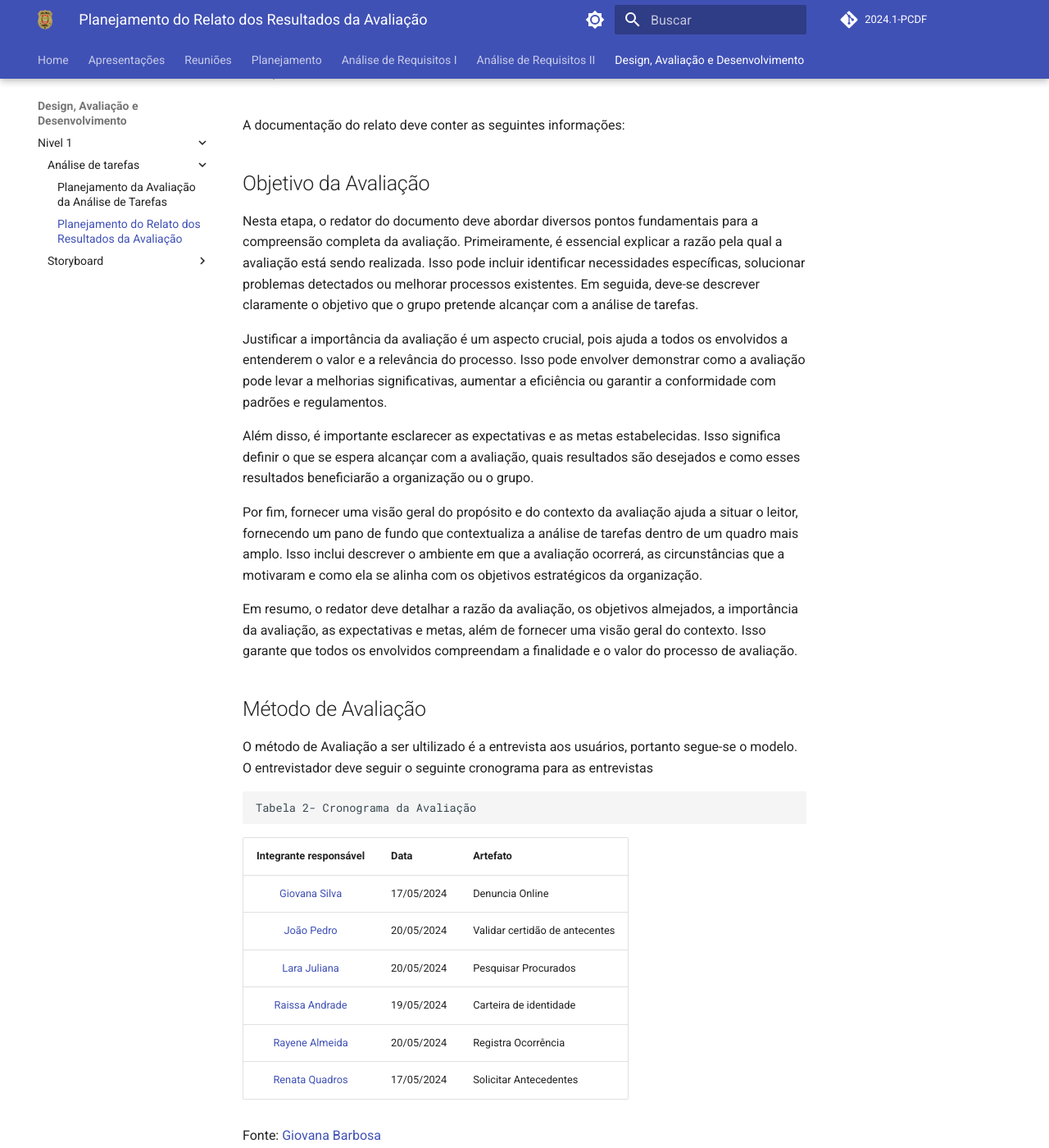
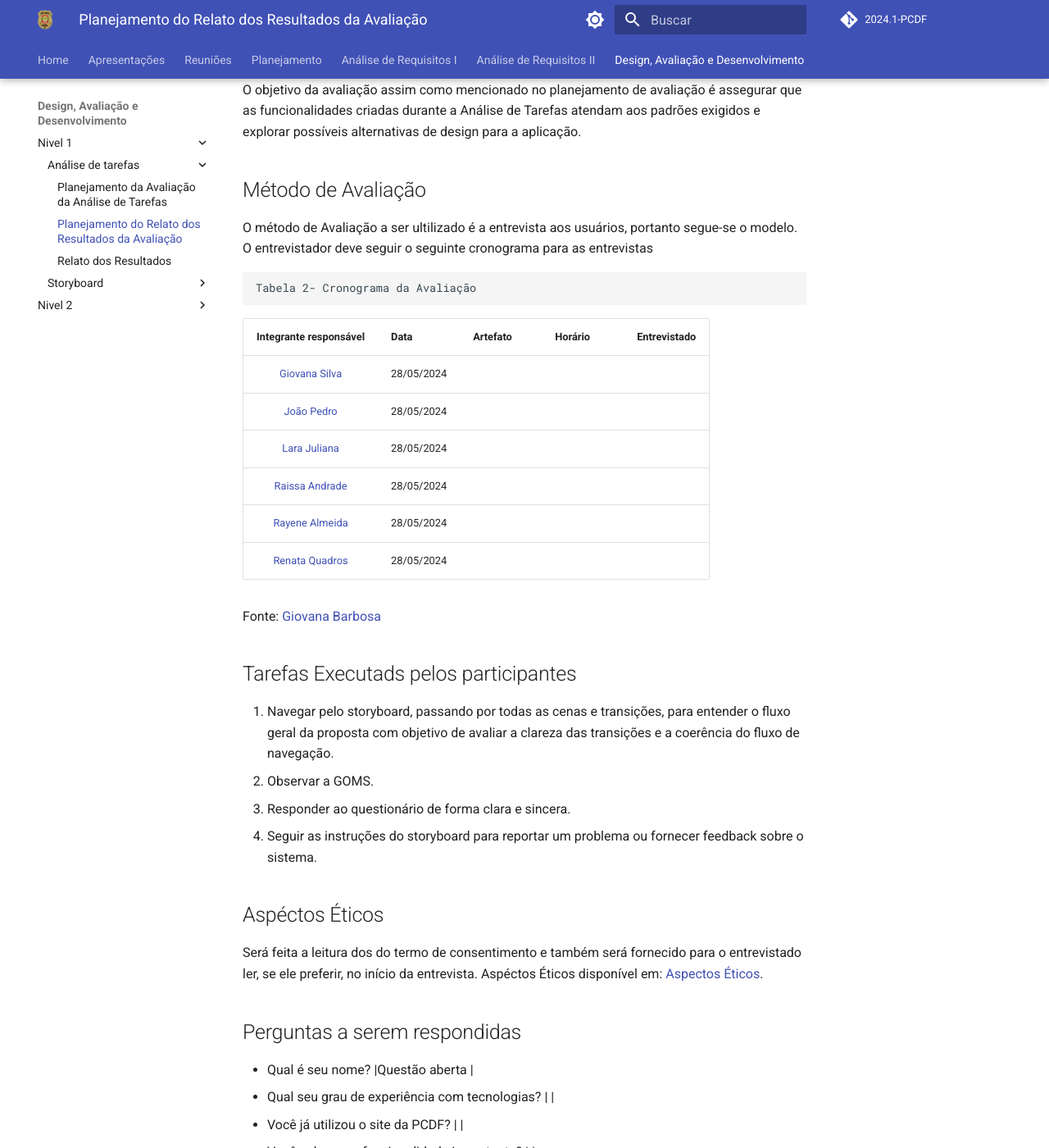
Before and after one commit to Interacao-Humano-Computador/2024.1-PCDF, an MkDocs documentation site: the page built from docs/design/Nivel1/analise_tarefas/planejamento_relato.md, in a window 1280 px wide and 1400 px high, scrolled down 1147 px. Shown: the whole window at 82% size. Built offline with MkDocs 1.6.1 and Material for MkDocs 9.7.7, drawn with Linux system fonts in a browser that asks for light colours; comment, search, counter and statistics services are not loaded; some of the changed text lies outside the part shown.

Commit message:
Planejamento do Relato

```diff
--- a/docs/design/Nivel1/analise_tarefas/planejamento_relato.md
+++ b/docs/design/Nivel1/analise_tarefas/planejamento_relato.md
@@ -2,11 +2,7 @@
 Este documento tem como objetivo descrever o planejamento do relato da análise de tarefas que é um documento que será ultilizado como base para escrever o relato e conclusões da avaliação. O relato será baseado no planejamento da avaliação da análise de tarefas. Sua principal função é estruturar e ordenar os dados coletados, a fim de facilitar a identificação de pontos de melhoria para o sistema do site da PCDF e fornecer sugestões de redesign pelo grupo
 
 # Metodologia
-A escolha da metodologia varia de acordo com os resultados que devm ser alcançados:
-
-- 1.Observação: a pessoa deve observar enquanto o usuário realiza a prática de alguma funcionalidade do sistema, se atentando as dificuldades que os usuários podem vir a ter
-- 2.Entrevistas: Realizar entrevistas com o usuário em dupla ou em grupo.As entrevistas podem ser estruturadas, semiestruturadas ou não estruturadas, dependendo das necessidades do estudo
-- 3.Questionários: Utilizar questionários padronizados para coletar dados quantitativos e qualitativos sobre as tarefas.
+Ultilizamos o método de entrevista , em que apresentamos a analise de tarefas GOMS e os storyboard de cada funcionalidade. Assim foi possivel coletar os dados dos usuários e os feedbacks.
 
 É sempre importante resaltar que a metodologia deve se adaptar a metodologia de acordo com as características do projeto e as necessidades específicas da análise de tarefas. Neste projeto ultilizamos o framework DECIDE
 
@@ -26,52 +22,45 @@ A documentação do relato deve conter as seguintes informações:
 
 ## Objetivo da Avaliação
 
-Nesta etapa, o redator do documento deve abordar diversos pontos fundamentais para a compreensão completa da avaliação. Primeiramente, é essencial explicar a razão pela qual a avaliação está sendo realizada. Isso pode incluir identificar necessidades específicas, solucionar problemas detectados ou melhorar processos existentes. Em seguida, deve-se descrever claramente o objetivo que o grupo pretende alcançar com a análise de tarefas.
-
-Justificar a importância da avaliação é um aspecto crucial, pois ajuda a todos os envolvidos a entenderem o valor e a relevância do processo. Isso pode envolver demonstrar como a avaliação pode levar a melhorias significativas, aumentar a eficiência ou garantir a conformidade com padrões e regulamentos.
-
-Além disso, é importante esclarecer as expectativas e as metas estabelecidas. Isso significa definir o que se espera alcançar com a avaliação, quais resultados são desejados e como esses resultados beneficiarão a organização ou o grupo.
-
-Por fim, fornecer uma visão geral do propósito e do contexto da avaliação ajuda a situar o leitor, fornecendo um pano de fundo que contextualiza a análise de tarefas dentro de um quadro mais amplo. Isso inclui descrever o ambiente em que a avaliação ocorrerá, as circunstâncias que a motivaram e como ela se alinha com os objetivos estratégicos da organização.
-
-Em resumo, o redator deve detalhar a razão da avaliação, os objetivos almejados, a importância da avaliação, as expectativas e metas, além de fornecer uma visão geral do contexto. Isso garante que todos os envolvidos compreendam a finalidade e o valor do processo de avaliação.
+O objetivo da avaliação assim como mencionado no planejamento de avaliação é  assegurar que as funcionalidades criadas durante a Análise de Tarefas atendam aos padrões exigidos e explorar possíveis alternativas de design para a aplicação.
 
 ## Método de Avaliação
 O método de Avaliação a ser ultilizado é a entrevista aos usuários, portanto segue-se o modelo. O entrevistador deve seguir o seguinte cronograma para as entrevistas
 
     Tabela 2- Cronograma da Avaliação
 
-| Integrante responsável | Data       | Artefato |
-|:----------------------:|------------|-------|
-| [Giovana Silva](https://github.com/gio221) | 17/05/2024 | Denuncia Online |
-| [João Pedro](https://github.com/JoaoODragonborn) | 20/05/2024 | Validar certidão de antecentes |
-| [Lara Juliana](https://github.com/gravelylara) | 20/05/2024 |Pesquisar Procurados  |
-| [Raissa Andrade](https://github.com/RaissaAndradeS) | 19/05/2024 | Carteira de identidade  |
-| [Rayene Almeida](https://github.com/rayenealmeida) | 20/05/2024 | Registra Ocorrência |
-| [Renata Quadros](https://github.com/Renatinha28) | 17/05/2024 | Solicitar Antecedentes |
+| Integrante responsável | Data       | Artefato | Horário | Entrevistado |
+|:----------------------:|------------|-------|---------|--------------|
+| [Giovana Silva](https://github.com/gio221) | 28/05/2024 |  |  |  |
+| [João Pedro](https://github.com/JoaoODragonborn) | 28/05/2024 |  |  |  |
+| [Lara Juliana](https://github.com/gravelylara) | 28/05/2024 |  |  |  |
+| [Raissa Andrade](https://github.com/RaissaAndradeS) | 28/05/2024 |  |  | |
+| [Rayene Almeida](https://github.com/rayenealmeida) | 28/05/2024 |  |  |  |
+| [Renata Quadros](https://github.com/Renatinha28) | 28/05/2024 |  |  |  |
 
 Fonte: [Giovana Barbosa](https://github.com/gio221)
 
-## Perguntas que deveriam ser respondidas com a avaliação
-- 1- De qual delas se espera que tenha um impacto negativo menor ao ser adotada?
-- 2- Qual delas os usuários preferem? Por que?
-- 4- Ele entende o que significa cada elemento ?
-- 5- Ele vai entender o que deve ser feito logo em seguida?
-- 6- Ele tem acesso a todas as informações oferecidas pelo sistema?
+## Tarefas Executads pelos participantes
+1. Navegar pelo storyboard, passando por todas as cenas e transições, para entender o fluxo geral da proposta com objetivo de avaliar a clareza das transições e a coerência do fluxo de navegação.
+2. Observar a GOMS.
+3. Responder ao questionário de forma clara e sincera.
+4. Seguir as instruções do storyboard para reportar um problema ou fornecer feedback sobre o sistema.
 
-# Mão-de-obra necessária para conduzir a avaliação,  os prazos e a preparação e o uso dos equipamentos necessários.
 
-## Mão-de-obra necessária
-É necessário um integrante do grupo para fazer as perguntas e modelar a entrevista, o entrevistado como usuário
+## Aspéctos Éticos
+Será feita a leitura dos do termo de consentimento e também será fornecido para o entrevistado ler, se ele preferir, no início da entrevista. Aspéctos Éticos disponível em: [Aspectos Éticos](analise_requisitos1/aspectos_éticos.md).
 
-## Preparação
-Para poder fazer a entrevista, primeiro é necessário realizar o teste piloto, e marca com o usuário a realização da entrevista
-
-## Prazo
-A entrevista deve ser realizado até 22/05/2024 para a realização da entrega do relato dentro da matéria.
-
-## Equipamento
-Apresentar todos os equipamento utilizados para a realização com sucesso das entrevistas com os usuários.
+## Perguntas a serem respondidas
+- Qual é seu nome? |Questão aberta |
+- Qual seu grau de experiência com tecnologias? | |
+- Você já utilizou o site da PCDF?  | |
+-  Você acha essa funcionalidade importante? | |
+- Se a 4 for sim, por que você utilizaria essa funcionalidade?| |
+- O diagrama de tarefas corresponde de maneira precisa às suas expectativas sobre como o processo deve ser conduzido?  | | <br>
+- Tem alguma parte que ficou confusa? | |
+- Se você pudesse mudar? O que mudaria no processo de tarefas?| |
+- De acordo com o diagrama, você o considera demorado de realizar as ações?|
+- Sugestões de melhorias?|
 
 # Número e Perfil dos Usuários e Avaliadores
 Deve ser relato qual foi o motivo da escolha dos intrevistados com base no perfil do usuário do site
--- a/mkdocs.yml
+++ b/mkdocs.yml
@@ -48,11 +48,16 @@ nav:
       - Análise de tarefas:
         - Planejamento da Avaliação da Análise de Tarefas : design/Nivel1/analise_tarefas/planejamento_avaliação.md
         - Planejamento do Relato dos Resultados da Avaliação: design/Nivel1/analise_tarefas/planejamento_relato.md
+        - Relato dos Resultados: design/Nivel1/analise_tarefas/relato.md
       - Storyboard:
         - Planejamento da Avaliação do Storyboard : design/Nivel1/stroyboard/planejamento_avaliação.md
         - Planejamento do Relato dos Resultados da Avaliação: design/Nivel1/stroyboard/planejamento_relato.md
+        - Relato dos Resultados: design/Nivel1/stroyboard/relato.md
         - Storyboards: design/Nivel1/stroyboard/stroryboar.md
-
+    - Nivel 2:
+      - Protótipo de Papel:
+        - Planejamento da Avaliação do Protótipo de Papel : design/Nivel2/prototipo_papel/planejamento_avaliação.md
+        - Planejamento do Relato do Protótipo de Papel: design/Nivel2/prototipo_papel/planejamento_relato.md
 
 
 theme:
```
Also changed, not shown: docs/design/Nivel1/analise_tarefas/planejamento_avaliação.md (+1 -1 lines), docs/design/Nivel1/stroyboard/planejamento_relato.md (+1 -1 lines), docs/planejamento/cronograma.md (+1 -1 lines), docs/planejamento/ferramentas.md (+1 -1 lines), docs/design/Nivel1/analise_tarefas/relato.md (added), docs/design/Nivel1/stroyboard/relato.md (added), docs/design/Nivel2/prototipo_papel/planejamento_avaliação.md (added), docs/design/Nivel2/prototipo_papel/planejamento_relato.md (added).
